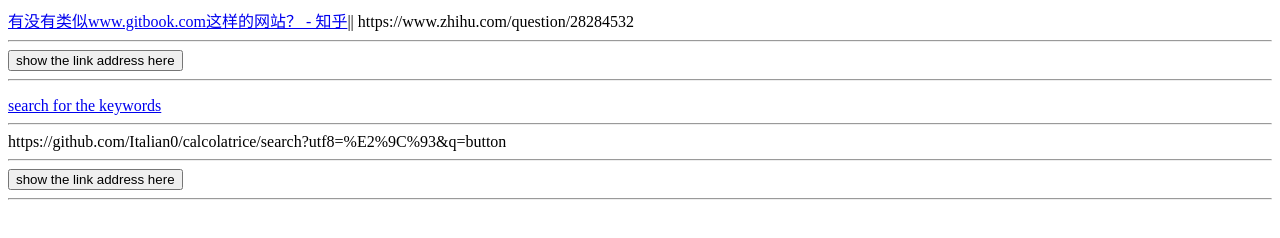
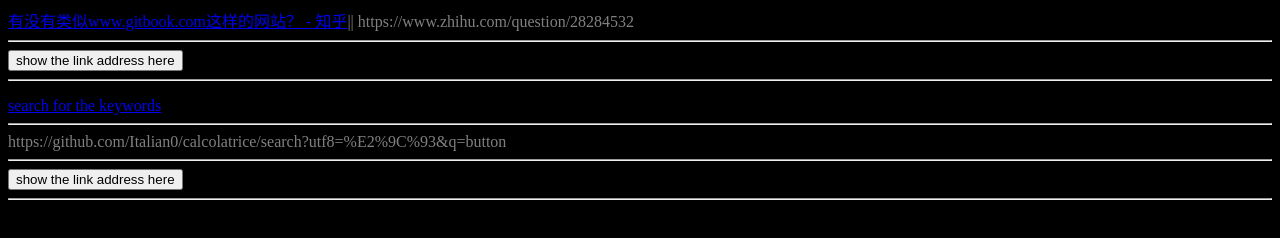
Before and after one commit to Italian0/calcolatrice, a plain HTML site: page s.8.html in a window 1280 px wide. Drawn offline with Linux system fonts and the light colour scheme.

Commit message:
Update s.8.html

```diff
--- a/s.8.html
+++ b/s.8.html
@@ -1,7 +1,9 @@
 <html lang="zh-CN" class="ua-windows ua-webkit"target="_blank" >
 <head><meta http-equiv="Content-Type" content="text/html; charset=UTF-8"></head>
+<BODY background="" bgColor=#000000 text=#808080>
 <a id="idshowaddressA" href="https://www.zhihu.com/question/28284532">有没有类似www.gitbook.com这样的网站？ - 知乎</a>|| https://www.zhihu.com/question/28284532
 <hr>
+<div>
 <button onclick="myFunction()">show the link address here</button>
 <hr>
 <p id="idshowparagraphA"></p>
@@ -12,7 +14,8 @@
     document.getElementById("idshowparagraphA").innerHTML = x;
 }
 </script>
-
+</div>
+<div>
 <a id="idshowaddressB" href="https://github.com/Italian0/calcolatrice/search?utf8=%E2%9C%93&q=button">search for the keywords</a><hr>
 https://github.com/Italian0/calcolatrice/search?utf8=%E2%9C%93&q=button
 <hr>
@@ -26,5 +29,6 @@
     document.getElementById("idshowparagraphB").innerHTML = x;
 }
 </script>
-
+</div>
+</body>
 </html>
```
